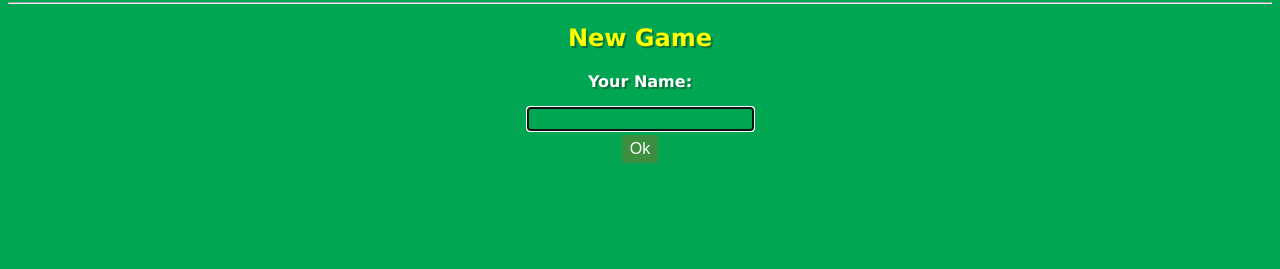
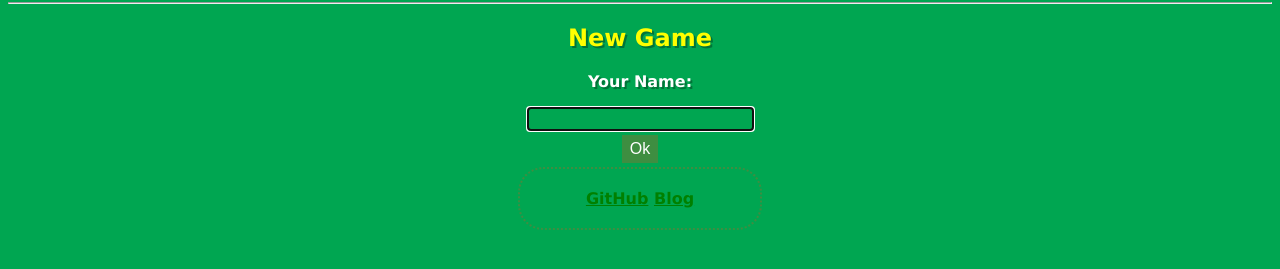
Before and after one commit to dshifflet/SocketIo_PlanningPoker, a website: page wwwroot/index.html in a window 1280 px wide. Shown: the part 79-348 px from the top of the page. Drawn offline with nearby package versions, Linux system fonts and the light colour scheme.

Commit message:
Adds link to github and blog

```diff
--- a/wwwroot/css/styles.css
+++ b/wwwroot/css/styles.css
@@ -144,8 +144,26 @@ h2 {
     transform: translateY(4px);
 }
 
+.linkbox {
+    border-radius: 25px;
+    border: 2px dotted #73AD21;
+    padding: 20px;
+    width: 200px;
+    color: yellow;
+    border-color: #3e8e41;
+}
+
+/* unvisited link */
+.linkbox a:link {
+    color: green;
+}
+
+/* visited link */
+.linkbox a:visited {
+    color: green;
+}
+
 /* The snackbar - position it at the bottom and in the middle of the screen */
-
 #snackbar {
     visibility: hidden;
     /* Hidden by default. Visible on click */
--- a/wwwroot/index.html
+++ b/wwwroot/index.html
@@ -69,6 +69,10 @@
                     </tr>
                 </table>
             </div>
+        </div>
+        <div class="linkbox">
+            <a href="https://github.com/dshifflet/SocketIo_PlanningPoker" target="_new">GitHub</a>
+            <a href="http://www.dshifflet.com/blog" target="_new">Blog</a>
         </div>
     </center>
     <div id="snackbar"></div>
```
